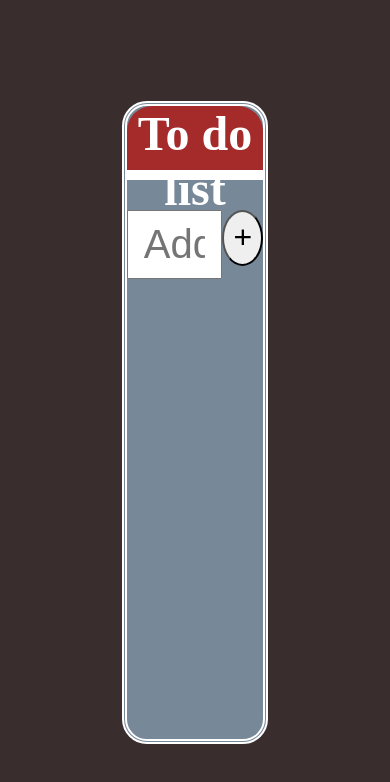
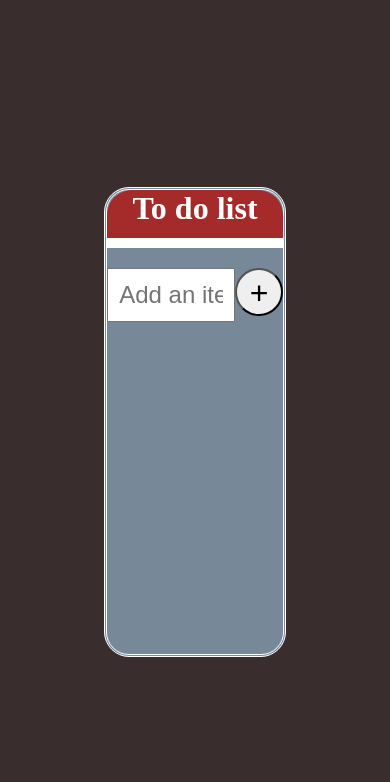
Before and after one commit to Mohitkumawat129/To-do-list, a React (Create React App) app: page / in a window 390 px wide. Shown: the top 782 px of the page. Built offline with nearby package versions, Linux system fonts and the light colour scheme.

Commit message:
Modified commit

```diff
--- a/src/index.css
+++ b/src/index.css
@@ -49,7 +49,7 @@
   height: 3.5rem;
   border-radius: 50%;
   padding: 5px;
-  margin-top: 30px;
+  margin-top: 35px;
   font-size: 2rem;
   transition: all 0.1s;
 }
@@ -69,145 +69,70 @@
   list-style: none;
 }
 .listClass {
+  margin-left: -45px;
+  height: 2.5rem;
   display: flex;
-  flex-direction: row;
-  position: relative;
-  left: -40px;
 }
 .listClass button {
   position: relative;
-  top: -15px;
-  width: 2.5rem;
-  height: 2.5rem;
-  border-radius: 50%;
-  font-size: 1.5rem;
-  transition: all 0.1s;
+  top: -25px;
+  width: 2rem;
+  height: 2rem;
+  font-size: 1rem;
 }
+
 .listClass button:hover {
   background-color: red;
-  color: white;
-  border: 5px solid black;
 }
 .listClass li {
-  position: relative;
-  top: 15px;
-  left: 10px;
+  margin-left: 10px;
+}
+
+@media (max-width: 950px) {
+  .box {
+    width: 45vw;
+    height: 55vh;
+    border: 3px double white;
+    border-radius: 25px;
+  }
+  .box h1 {
+    width: 45vw;
     height: 3rem;
-  cursor: default;
+    font-size: 2rem;
   }
-/* .listClass li:hover {
-  text-decoration: line-through;
-  text-decoration-color: red;
-} */
-/* * {
-  box-sizing: border-box;
-  padding: 0;
-  margin: 0;
+  .box input {
+    padding: 5px 10px;
+    margin-top: 20px;
+    width: 70%;
+    height: 3rem;
+    font-size: 2rem;
   }
-.main_div {
-  width: 100%;
-  height: 100vh;
-  background: #6983aa;
-  display: flex;
-  flex-direction: row;
-  justify-content: center;
-  align-items: center;
-  text-align: center;
-}
-.center_div {
-  width: 30%;
-  height: 80vh;
-  background-color: aliceblue;
-  box-shadow: 5px 5px 25px -5px rgba(0, 0, 0, 0.5);
-  border-radius: 15px;
-}
-h1 {
-  font-size: 4rem;
-  color: antiquewhite;
-  background: transparent;
-  background-color: blueviolet;
-  padding: 6px 0 2px 0;
-  margin-bottom: 10px;
-  box-shadow: 5px 5px 15px -5px rgba(0, 0, 0, 0.3);
-}
-input {
-  text-align: center;
-  height: 2.5rem;
-  border: none;
-  outline: none;
-  background: transparent;
-  border-bottom: 2px solid blueviolet;
-  font-size: 3rem;
-  width: 60%;
-}
-button {
-  min-height: 2rem;
-  width: 2rem;
-  border-radius: 50%;
-  border-color: transparent;
-  background-color: blueviolet;
-  color: white;
-  font-size: 2rem;
-  border: none;
-  outline: none;
-  margin-left: 10px;
-  box-shadow: 5px 5px 15px -5px rgba(0, 0, 0, 0.3);
-}
-button:hover {
-  background-color: aqua;
-}
-ol {
+  .box button {
+    width: 3rem;
+    height: 3rem;
     margin-top: 30px;
   }
-ol li {
-  margin-left: 20px;
-  text-align: left;
-  font-size: 2rem;
-  min-height: 40px;
-  display: flex;
-  align-items: center;
-  color: blueviolet;
-  text-transform: capitalize;
+  .listClass button {
+    top: -20px;
+    width: 1.5rem;
+    height: 1.5rem;
   }
-.todo_style {
-  display: flex;
-  flex-direction: row;
-  justify-content: left;
-  align-items: center;
 }
-.todo_style .fa-items {
-  width: 20px;
-  height: 20px;
-  display: flex;
-  justify-content: center;
-  align-items: center;
-  background-color: blueviolet;
-  border-radius: 50%;
-  margin: 0 15px 0 35px;
-  color: aliceblue;
-  box-shadow: 5px 5px 15px -5px rgba(0, 0, 0, 0.3);
+@media (max-width: 600px) {
+  .box input {
+    width: 60%;
+    height: 2.5rem;
+    font-size: 1.5rem;
   }
-.todo_style .fa-items:hover {
-  background-color: crimson;
+  .box button {
+    width: 3rem;
+    height: 3rem;
+    margin-top: 20px;
   }
-.todo_style .fa-items:hover .list_style {
-  background-color: crimson;
+  .listClass button {
+    top: -10px;
+    width: 1.5rem;
+    height: 1.5rem;
+    padding-bottom: 25px;
   }
-@media (max-width: 770px) {
-  .center_div {
-    width: 55%;
 }
-  .todo_style .fa-items {
-    margin: 0 15px;
-    display: flex;
-    justify-content: center;
-    align-items: center;
-  }
-  button {
-    margin-left: 5px;
-    min-height: 40px;
-    width: 40px;
-    color: white;
-    font-size: 2rem;
-  }
-} */
```
Lines whose indentation alone changed are shown as unchanged.
